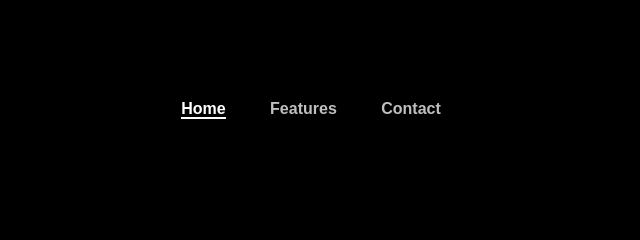
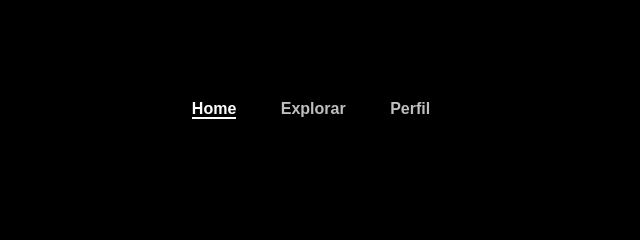
Before and after one commit to Lawlightz/novamenteastroworld, a plain HTML site: page index.html in a window 1280 px wide. Shown: the top 240 px of the page, 319-959 px from the left. Drawn offline with Linux system fonts and the light colour scheme.

Commit message:
Update index.html

```diff
--- a/index.html
+++ b/index.html
@@ -11,8 +11,8 @@
           <nav>
             <ul class="nav masthead-nav">
               <li class="active"><a href="index.html">Home</a></li>
-              <li><a href="features.html">Features</a></li>
-              <li><a href="contact.html">Contact</a></li>
+              <li><a href="features.html">Explorar</a></li>
+              <li><a href="contact.html">Perfil</a></li>
             </ul>
           </nav>
     </header>
```
